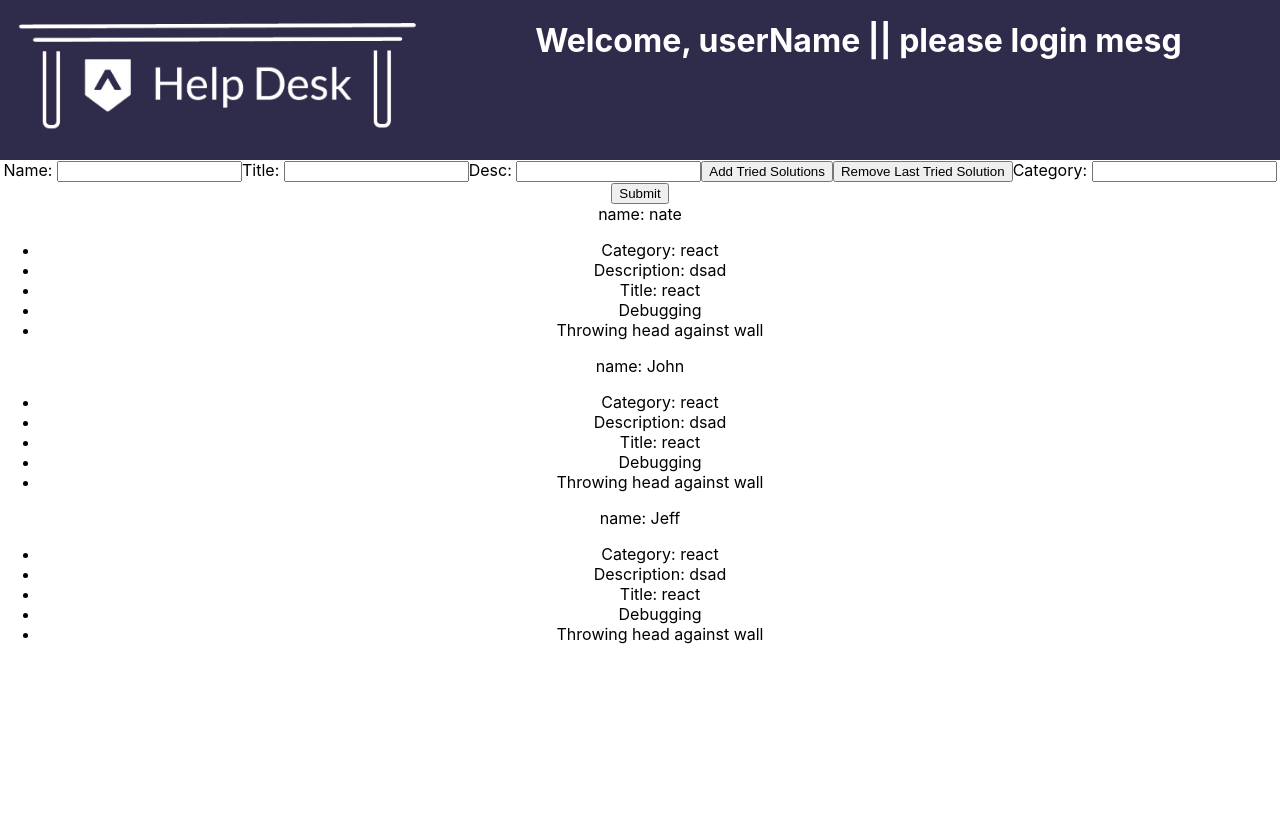
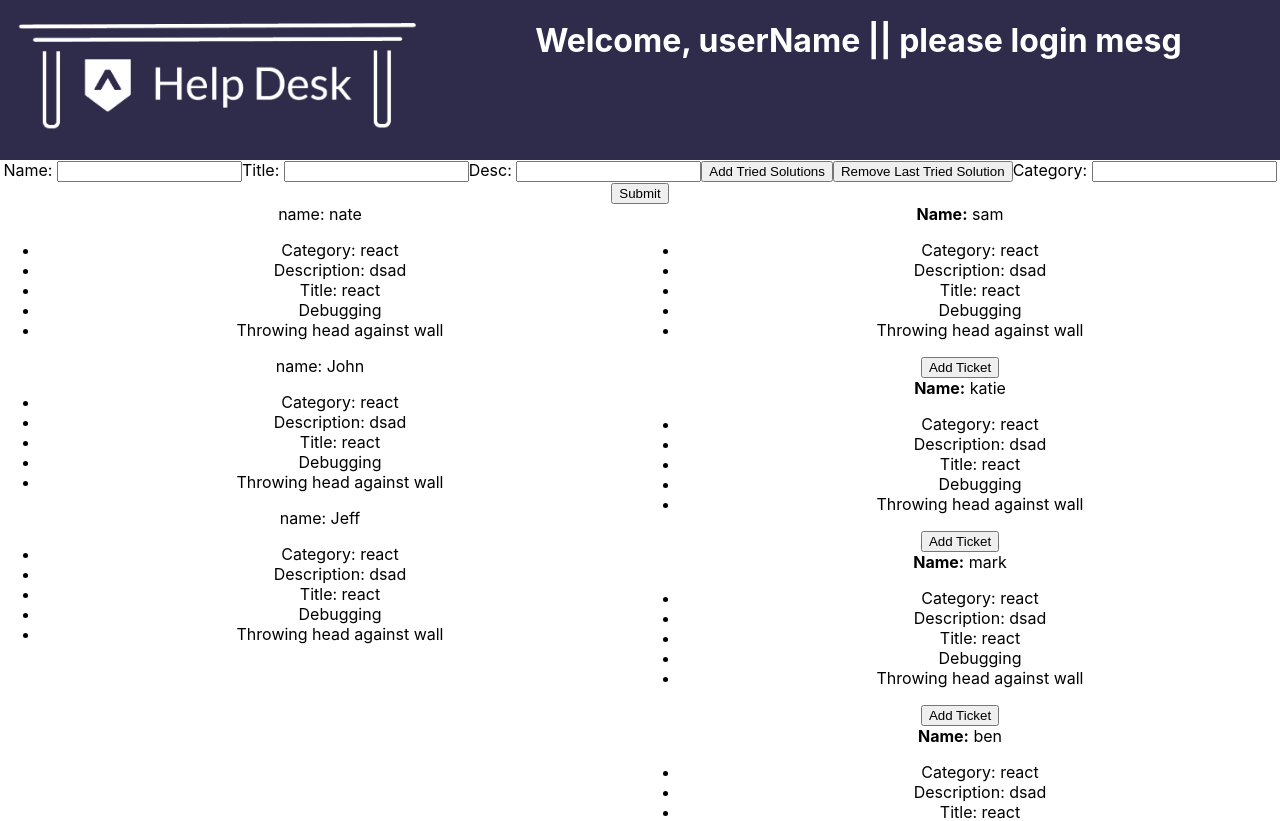
Before and after one commit to Dev-Desk-PT-Queue1/Dev-Desk-PT-Queue1, a React (Create React App) app in the folder dev-desk-pt-queue1/: page / in a window 1280 px wide. Shown: the top 821 px of the page. Before the commit the page ends 800 px from the top, so only its background shows below. Built offline with nearby package versions, Linux system fonts and the light colour scheme.

Commit message:
Ticket adding functionality
Just a placeholder till the backend is set up for now i have a button that will add one of the unassigned tickets to the helpers assigned ticket

```diff
--- a/dev-desk-pt-queue1/src/App.css
+++ b/dev-desk-pt-queue1/src/App.css
@@ -51,3 +51,18 @@
   height: 20vh;
   width: auto;
 }
+
+.tickets{
+  width: 100%;
+  height: auto;
+  padding: 0 0 20px 0;
+  display: flex;
+  justify-content: space-around;
+}
+.assignedTickets{
+  width: 50%;
+
+}
+.availableTickets{
+  width:50%;
+}
--- a/dev-desk-pt-queue1/src/components/Helper.js
+++ b/dev-desk-pt-queue1/src/components/Helper.js
@@ -10,21 +10,24 @@ class Helper extends Component {
                 description: 'dsad',
                 name: 'nate',
                 title: 'react',
-                tried: ['Debugging', 'Throwing head against wall']
+                tried: ['Debugging', 'Throwing head against wall'],
+                assigned: 'somehash'
             },
             {
                 catgeory: 'react',
                 description: 'dsad',
                 name: 'John',
                 title: 'react',
-                tried: ['Debugging', 'Throwing head against wall']
+                tried: ['Debugging', 'Throwing head against wall'],
+                assigned: 'somehash'
             },
             {
                 catgeory: 'react',
                 description: 'dsad',
                 name: 'Jeff',
                 title: 'react',
-                tried: ['Debugging', 'Throwing head against wall']
+                tried: ['Debugging', 'Throwing head against wall'],
+                assigned: 'somehash'
             }
         ],
             available: [
@@ -33,35 +36,40 @@ class Helper extends Component {
                     description: 'dsad',
                     name: 'sam',
                     title: 'react',
-                    tried: ['Debugging', 'Throwing head against wall']
+                    tried: ['Debugging', 'Throwing head against wall'],
+                    id: 6
                 },
                 {
                     catgeory: 'react',
                     description: 'dsad',
                     name: 'katie',
                     title: 'react',
-                    tried: ['Debugging', 'Throwing head against wall']
+                    tried: ['Debugging', 'Throwing head against wall'],
+                    id: 7
                 },
                 {
                     catgeory: 'react',
                     description: 'dsad',
                     name: 'mark',
                     title: 'react',
-                    tried: ['Debugging', 'Throwing head against wall']
+                    tried: ['Debugging', 'Throwing head against wall'],
+                    id: 8
                 },
                 {
                     catgeory: 'react',
                     description: 'dsad',
                     name: 'ben',
                     title: 'react',
-                    tried: ['Debugging', 'Throwing head against wall']
+                    tried: ['Debugging', 'Throwing head against wall'],
+                    id: 9
                 },
                 {
                     catgeory: 'react',
                     description: 'dsad',
                     name: 'Lucas',
                     title: 'react',
-                    tried: ['Debugging', 'Throwing head against wall']
+                    tried: ['Debugging', 'Throwing head against wall'],
+                    id: 10
                 }
             ]
         }
@@ -99,19 +107,57 @@ class Helper extends Component {
        ))
     }
 
-    renderAvailable(){
+    addTicket(ticket){
+        let newAvailable = this.state.available.filter(obj => !(ticket === obj))
+        let newAssigned = this.state.assigned;
+        newAssigned.push(ticket);
+        this.setState({assigned: newAssigned, available: newAvailable })
 
     }
 
+    markAsDone(){
+
+    }
+
+    renderAvailable(){
+        return this.state.available.map(values => (
+            <div> <b>Name:</b> {values.name}
+                <ul>
+                    <li> Category: {values.catgeory} </li>
+                    <li> Description: {values.description} </li>
+                    <li> Title: {values.title} </li>
+                    {values.tried.map(answer =>
+                        <li> {answer} </li>
+                    )}
+                </ul>
+                <button onClick={() => this.addTicket(values)}> Add Ticket </button>
+        </div>
+       ))
+    }
+
     refreshAvailable(){
-
+        /*Axios.get(`backendapi.com/tickets?id=${helperiD}?number=5`)
+            .then(res =>{
+                this.setState({assinged: this.state.assigned, available: res});
+            })
+            .catch(err =>{
+                console.log(err);
+            })*/
     }
 
     render() {
         return (
-            <div>
-                {this.renderAssigned()}
-            </div>
+            <>
+                <div className="tickets">
+                    <div className="assignedTickets">
+                        {this.renderAssigned()}
+                    </div>
+                    <div className="availableTickets">
+                        {this.renderAvailable()}
+                    </div>
+                </div>
+                <button onClick={this.refreshAvailable()}> Get New Tickets! </button>
+            </>
         );
     }
 }
```
